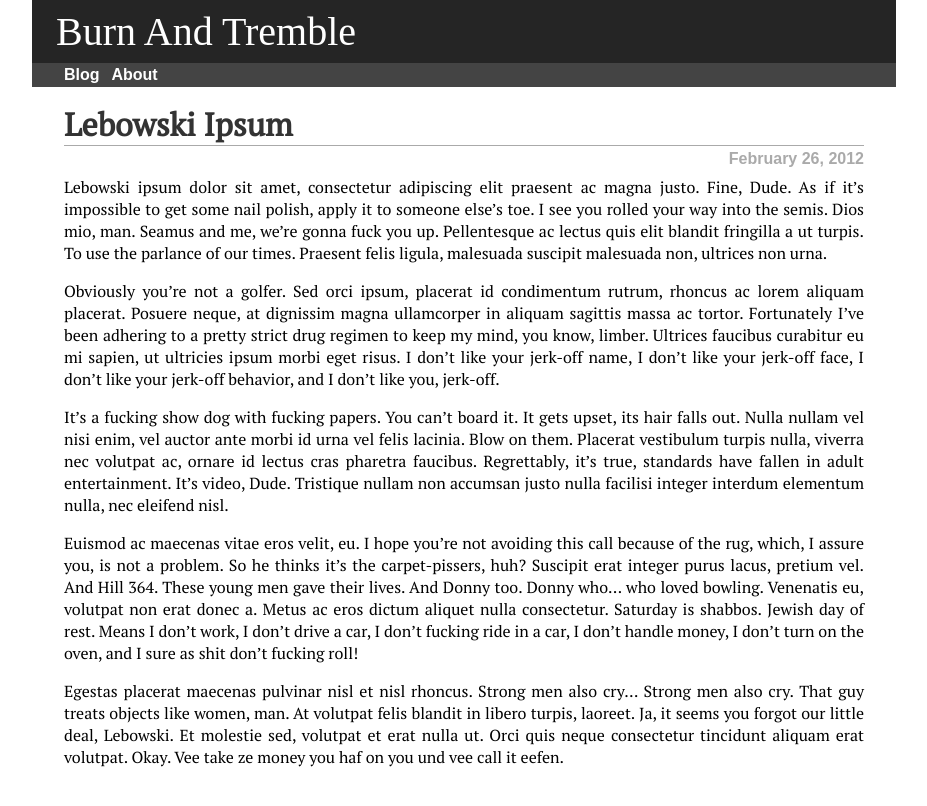
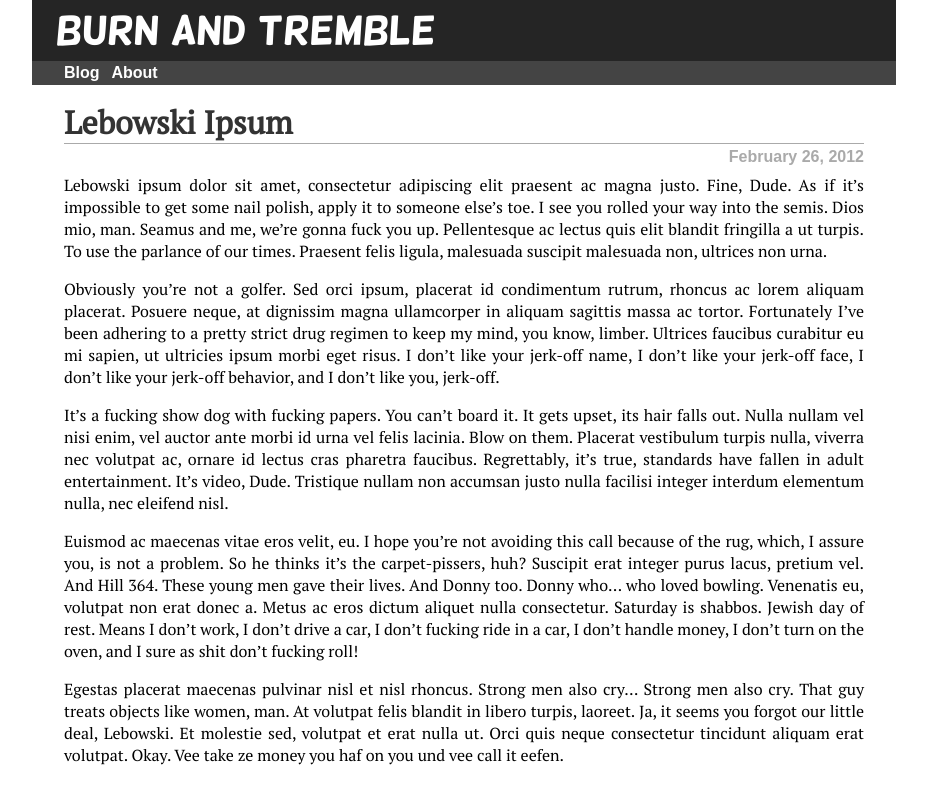
Before and after one commit to hermannloose/hermannloose.github.com, a Jekyll site: the page built from _posts/2012-02-26-lebowski-ipsum.markdown, in a window 1280 px wide. Shown: the top 806 px of the page, without its empty margins (176-1103 px from the left). Built offline with Jekyll 4.4.1, drawn with Linux system fonts in a browser that asks for light colours; some web fonts are replaced.

Commit message:
Add Helsinki font face.

```diff
--- /dev/null
+++ b/css/Vic Fieger License.txt
@@ -0,0 +1,2 @@
+The Vic Fieger fonts are freeware, to be downloaded and used by anyone who wants them for free. I didn't put them here so people couldn't use them! You don't have to ask for my permission, though it's always good to receive an e-mail from somebody to show me what they are using them for.
+If you wish to write to let me know how a certain font will be used, and for what purpose, send your e-mail to: vic@vicfieger.com
--- a/css/style.css
+++ b/css/style.css
@@ -1,3 +1,14 @@
+@font-face {
+    font-family: 'Helsinki';
+    src: url('helsinki-webfont.eot');
+    src: url('helsinki-webfont.eot?#iefix') format('embedded-opentype'),
+         url('helsinki-webfont.woff') format('woff'),
+         url('helsinki-webfont.ttf') format('truetype'),
+         url('helsinki-webfont.svg#HelsinkiRegular') format('svg');
+    font-weight: normal;
+    font-style: normal;
+}
+
 body {
   font-family: "PT Serif", serif;
   font-size: 12pt;
```
Also changed, not shown: css/helsinki-webfont.svg (added), css/helsinki-webfont.ttf (added), css/helsinki-webfont.woff (added), 1 other file.
